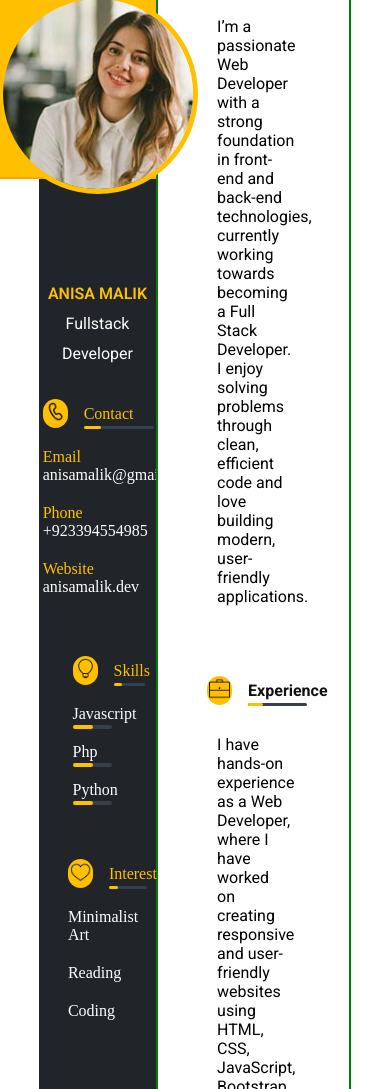
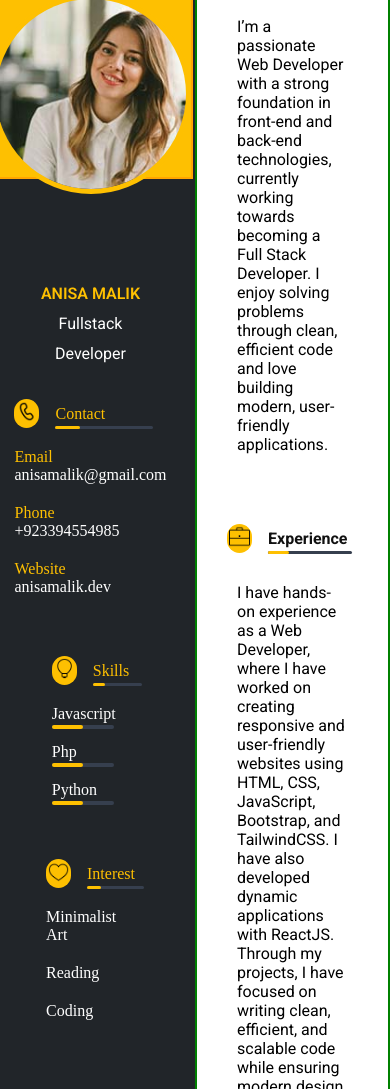
Before and after one commit to anisamalikcode/cv-template, a plain HTML site: page index.html in a window 390 px wide. Shown: the part 93-1182 px from the top of the page. Drawn offline with Linux system fonts and the light colour scheme.

Commit message:
media queryy added

```diff
--- a/css/main.css
+++ b/css/main.css
@@ -65,7 +65,7 @@
 }
 
 .cv-inner{
-  width: 80%;
+width: 80%;
  padding:20px;
 
 }
@@ -102,7 +102,6 @@
   bottom: -6px;
   z-index: 1;
   border-radius:2px;
-
 }
 
 
--- /dev/null
+++ b/css/responsive.css
@@ -0,0 +1,18 @@
+@media (max-width: 680px) {
+    .col{
+        flex-direction: column;
+        padding: 0 2rem;
+        width:50vw;
+    }
+    .right-col{
+        padding: 0;
+        margin: 0;
+    }
+    .cv-inner{
+        width: fit-content;
+    }
+    .skills{
+        width: 100% !important;
+    }
+
+}
--- a/index.html
+++ b/index.html
@@ -8,12 +8,13 @@
     <link href="css/reset.css" rel="stylesheet" />
     <link href="css/fonts.css" rel="stylesheet" />
     <link href="css/main.css" rel="stylesheet" />
+    <link href="css/responsive.css" rel="stylesheet" />
   </head>
   <body>
     <section class="container">
       <main class="row">
         <!---------------left col--------------->
-        <div class="col">
+        <div class="col lef-col">
           <div class="wrapper">
             <!-- img -->
             <div class="visual">
@@ -62,7 +63,7 @@
             </div>
 
             <!-- skills -->
-            <div class="cv-section">
+            <div class="cv-section skills">
               <div class="cv-inner">
                 <!-- heading and line design -->
                 <div class="cv-header">
@@ -76,7 +77,7 @@
                   </div>
                 </div>
 
-                <div class="cv-body skills">
+                <div class="cv-body">
                   <!-- Javascript -->
                   <div class="cv-item">
                     <p class="skill">Javascript</p>
```
